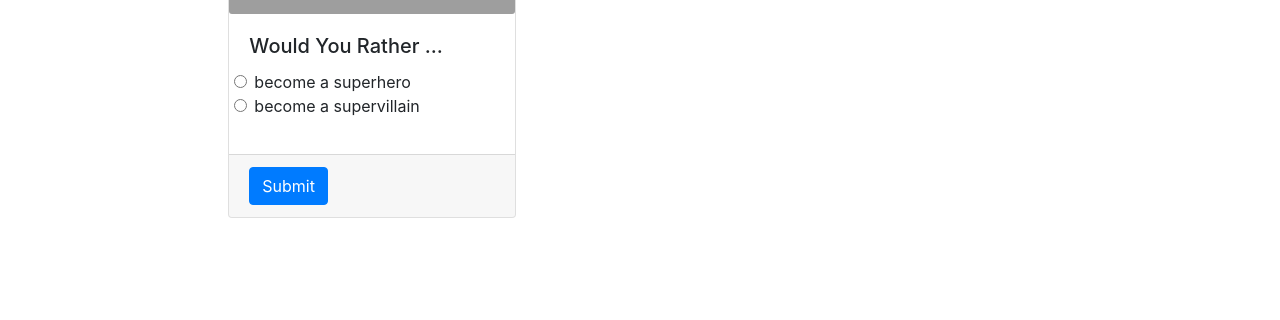
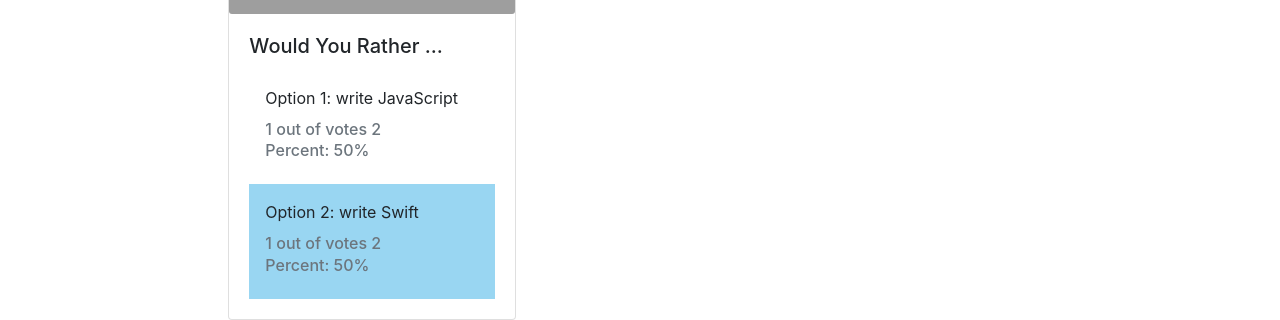
Before and after one commit to jessica-hsu/React-Nanodegree, a React (Create React App) app in the folder would-you-rather/: page / in a window 1280 px wide. Shown: the part 573-893 px from the top of the page. Before the commit the page ends 800 px from the top, so only its background shows below. Built offline with nearby package versions, Linux system fonts and the light colour scheme; grey boxes are pictures that could not be loaded.

Commit message:
completed initial UI for answered questions details

```diff
--- a/would-you-rather/src/components/Details.js
+++ b/would-you-rather/src/components/Details.js
@@ -12,20 +12,43 @@ class Details extends Component {
     const {question, authorInfo} = this.props;
 
     return (
+        /*<div style={{ width: '18rem' }}>
+            <Card>
+                <Form>
+                <Card.Header>{authorInfo.name} asks ...</Card.Header>
+                <Card.Img src={authorInfo.avatarURL}/>
+                <Card.Body>
+                    <Card.Title>Would You Rather ... </Card.Title>
+                        <fieldset>
+                        <Form.Group as={Row}>
+                            <Form.Check custom type="radio" id="optionOne" name="options" label={questionInfo.optionOne.text}/>
+                        </Form.Group>
+                        <Form.Group as={Row}>
+                            <Form.Check custom type="radio" id="optionTwo" name="options" label={questionInfo.optionTwo.text}/>
+                        </Form.Group>
+                        </fieldset>
+                </Card.Body>
+                <Card.Footer><MyButtons buttonType={'submit'} text={'Submit'}/></Card.Footer>
+                </Form>
+            </Card>
+        </div>*/
         <div style={{ width: '18rem' }}>
             <Card>
                 <Card.Header>{authorInfo.name} asks ...</Card.Header>
                 <Card.Img src={authorInfo.avatarURL}/>
                 <Card.Body>
                     <Card.Title>Would You Rather ... </Card.Title>
-                    <Form>
-                        <Form.Group as={Row}>
-                            <Form.Check type="radio" id="optionOne" name="options" label={question.optionOne.text}/>
-                            <Form.Check type="radio" id="optionTwo" name="options" label={question.optionTwo.text}/>
-                        </Form.Group>
-                    </Form>
+                    <div style={{padding: "1rem", backgroundColor: question.votedFor === 'optionOne' ? "#99d6f2" : "transparent"}}>
+                        <Card.Text>Option 1: {question.optionOneText}</Card.Text>
+                        <Card.Subtitle className="mb-2 text-muted">{question.optionOneTotal} out of votes {question.totalVotes}</Card.Subtitle>
+                        <Card.Subtitle className="mb-2 text-muted">Percent: {question.optionOnePercent}%</Card.Subtitle>
+                    </div>
+                    <div style={{padding: "1rem", backgroundColor: question.votedFor === 'optionTwo' ? "#99d6f2" : "transparent"}}>
+                        <Card.Text>Option 2: {question.optionTwoText}</Card.Text>
+                        <Card.Subtitle className="mb-2 text-muted">{question.optionTwoTotal} out of votes {question.totalVotes}</Card.Subtitle>
+                        <Card.Subtitle className="mb-2 text-muted">Percent: {question.optionTwoPercent}%</Card.Subtitle>
+                    </div>
                 </Card.Body>
-                <Card.Footer><MyButtons buttonType={'submit'} text={'Submit'}/></Card.Footer>
             </Card>
         </div>
     )
@@ -34,13 +57,51 @@ class Details extends Component {
 
 function mapStateToProps ({authedUser, users, questions }, {questionId}) {
     console.log(questionId);
+
     const question = questions[questionId];
     console.log(question);
+    // determine if question has been answered
+    const votes1 = question.optionOne.votes;
+    const votes2 = question.optionTwo.votes;
+    const optionOneTotal = question.optionOne.votes.length;
+    const optionTwoTotal = question.optionTwo.votes.length;
+    const totalVotes = optionOneTotal + optionTwoTotal;
+    let status = 'unanswered';
+    let votedFor = null;
+    let optionOnePercent = 0;
+    let optionTwoPercent = 0;
+    // determine if already answered and which answer user picked
+    if (votes1.indexOf(authedUser) > -1 || votes2.indexOf(authedUser) > -1) {
+        status = 'answered'
+        if (votes1.indexOf(authedUser) > -1) {
+            votedFor = 'optionOne';
+        } else {
+            votedFor = 'optionTwo';
+        }
+
+        // determine percentages of each option
+        optionOnePercent = (optionOneTotal / totalVotes) * 100;
+        optionTwoPercent = (optionTwoTotal / totalVotes) * 100;
+    }
+
     const authorId = question.author;
     const authorInfo = users[authorId];
     console.log(authorInfo);
+    const questionInfo = {
+        status: status,
+        author: question.author,
+        optionOneText: question.optionOne.text,
+        optionTwoText: question.optionTwo.text,
+        votedFor: votedFor,
+        optionOnePercent: optionOnePercent,
+        optionTwoPercent: optionTwoPercent,
+        optionOneTotal: optionOneTotal,
+        optionTwoTotal: optionTwoTotal,
+        totalVotes: totalVotes
+    };
+    console.log(questionInfo);
     return {
-        question,
+        question: questionInfo,
         authorInfo
     }
 }
--- a/would-you-rather/src/views/QuestionDetails.js
+++ b/would-you-rather/src/views/QuestionDetails.js
@@ -20,7 +20,7 @@ class QuestionDetails extends Component {
           <Col sm={10}>
             <h3>Question Details</h3>
             <hr/>
-            <Details questionId={unanswered}/>
+            <Details questionId={answered}/>
           </Col>
         </Row>
       </Container>
```
